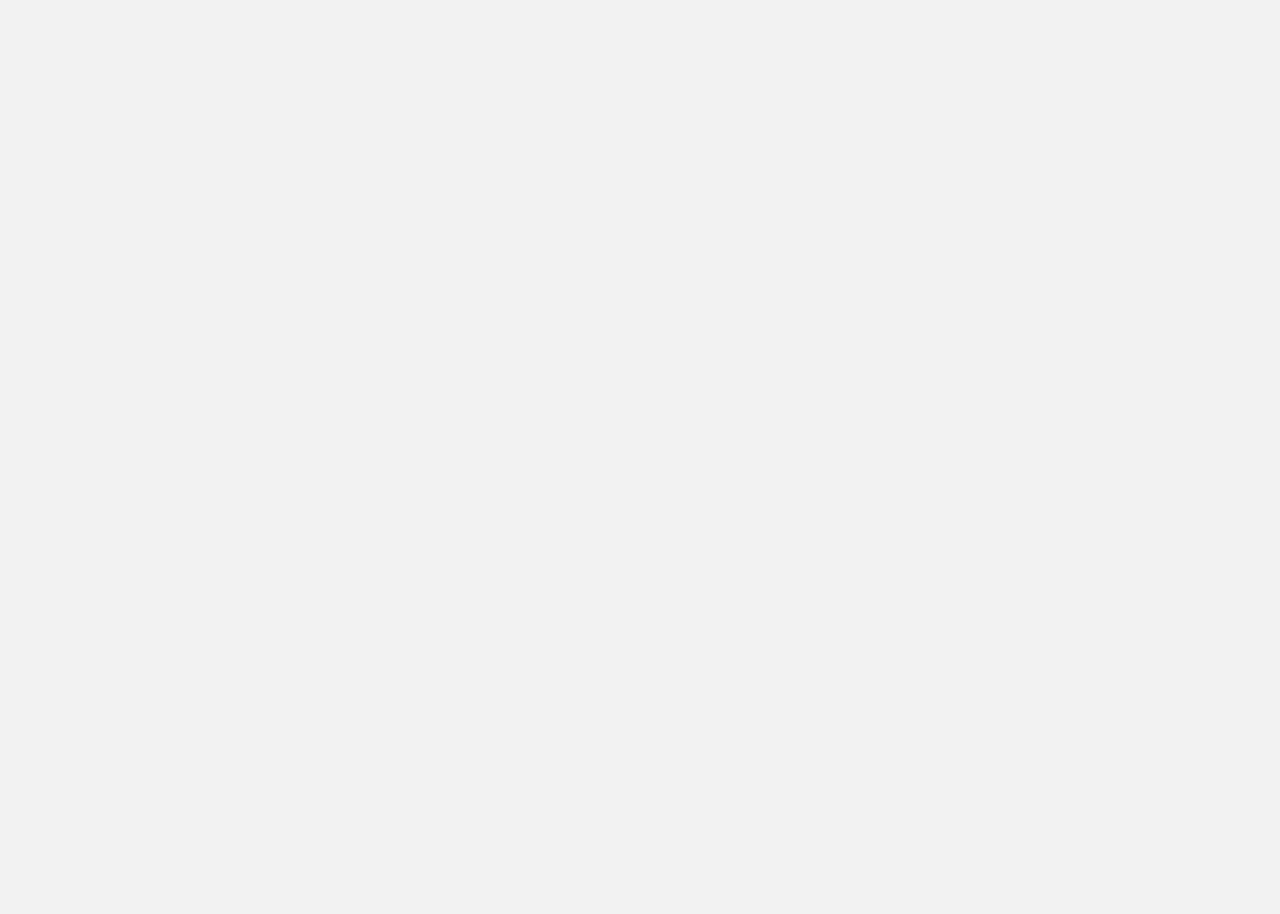
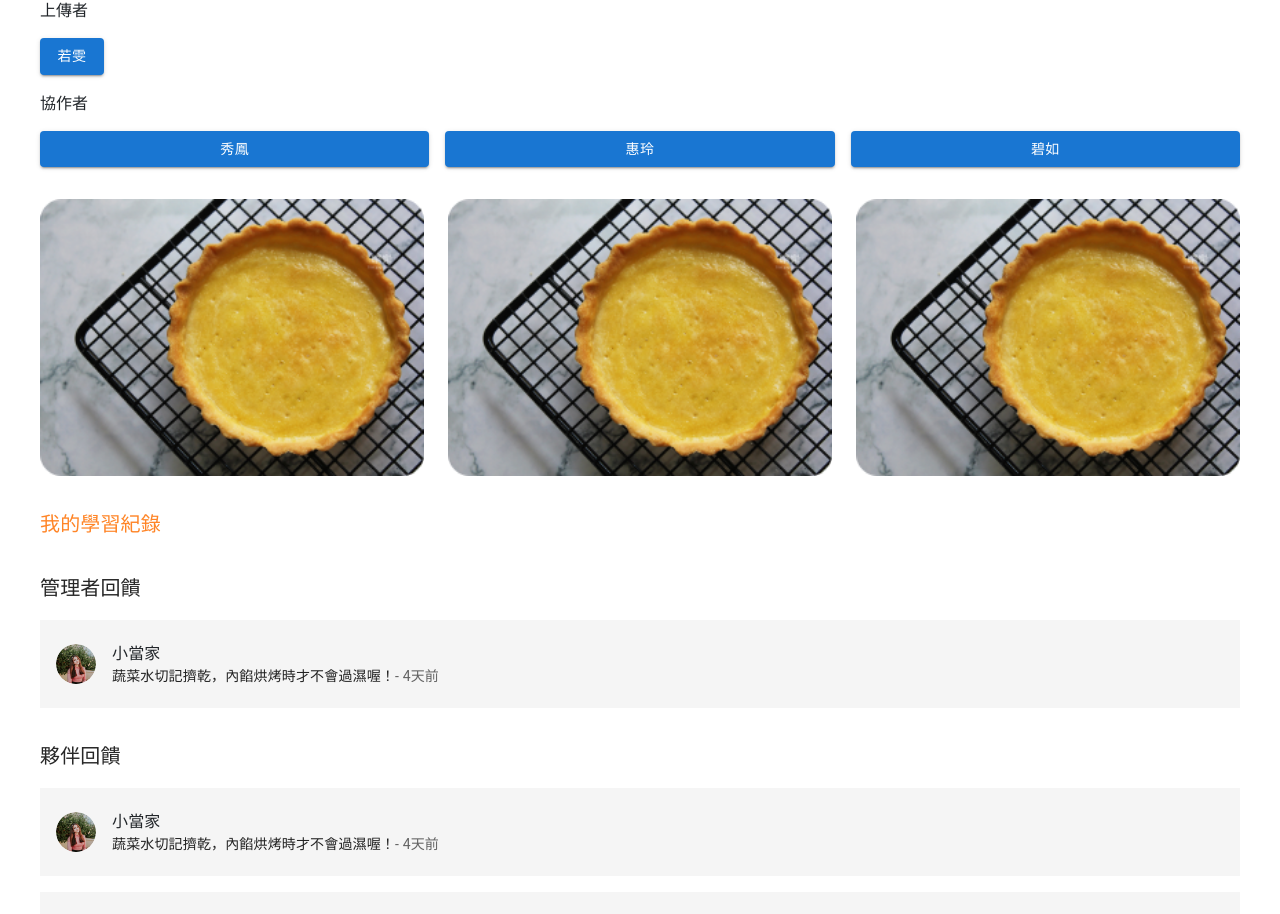
Before and after one commit to eCook125x/eCook_front-end, a React (Create React App) app: page /LearningRecord/TeamLR/TeamLR-Directions in a window 1280 px wide. Before the commit this address had no page. Shown: the part 211-1125 px from the top of the page. Before the commit the page ends 800 px from the top, so only its background shows below. Built offline with nearby package versions, Linux system fonts and the light colour scheme.

Commit message:
新增回饋頁面

```diff
--- a/src/App.js
+++ b/src/App.js
@@ -10,6 +10,7 @@ import SweetAndSavory from "./pages/SweetAndSavory/SweetAndSavory";
 import MealRecipes from "./pages/MealRecipes/MealRecipes";
 import LearningRecord from "./pages/LearningRecord/LearningRecord";
 import TeamLR from "./pages/TeamLR/TeamLR";
+import TeamLRDirections from "./pages/TeamLR-Directions/TeamLR-Directions";
 
 function App() {
   return (
@@ -45,6 +46,7 @@ function App() {
 
         <Route path='/LearningRecord' element={<LearningRecord />} />
         <Route path='/LearningRecord/TeamLR' element={<TeamLR />} />
+        <Route path='/LearningRecord/TeamLR/TeamLR-Directions' element={<TeamLRDirections />} />
 
       </Routes>
     </Router>
--- /dev/null
+++ b/src/pages/TeamLR-Directions/TeamLR-Directions.js
@@ -0,0 +1,162 @@
+import React from "react"
+import './TeamLR-Directions.css'
+import Appbar from "../../components/Appbar/Appbar/Appbar";
+
+import Typography from '@mui/material/Typography';
+import Box from '@mui/material/Box';
+import Grid from '@mui/material/Grid';
+import CardMedia from '@mui/material/CardMedia';
+import { Button } from '@mui/material';
+
+import ListItem from '@mui/material/ListItem';
+import ListItemText from '@mui/material/ListItemText';
+import ListItemAvatar from '@mui/material/ListItemAvatar';
+import Avatar from '@mui/material/Avatar';
+
+import image01 from '../../images/TeamLRDirections/01.png';
+import image10 from '../../images/MealRecipes/10.png';
+
+function TeamLRDirections() {
+
+    return (
+        <>
+            <Appbar />
+
+            <Box container sx={{ px:5, backgroundColor:'#FFF', pt:8 }}>
+                <Typography variant="h5" gutterBottom component="div" align="center" sx={{ fontWeight: 'normal', m: 1, p: 2 }}>
+                    查閱團隊學習記錄
+                </Typography>
+
+                <Typography sx={{ mb:2, pb:2 }} variant="h5" className="step">
+                味噌蔬食鹹派
+                </Typography>
+
+                <Box textAlign='left'>
+                    <p>上傳者</p>
+                    <Button variant="contained" sx={{ mb:2 }}>若雯</Button>
+                    <p>協作者</p>
+                    <Grid container spacing={2} direction="row">
+                        <Grid item xs={4}><Button className="full-width" variant="contained">秀鳳</Button></Grid>
+                        <Grid item xs={4}><Button className="full-width" variant="contained">惠玲</Button></Grid>
+                        <Grid item xs={4}><Button className="full-width" variant="contained">碧如</Button></Grid>
+                    </Grid>
+                </Box>
+
+                <Grid container spacing={3} sx={{ my:1, mb:4 }}>
+                    <Grid item xs={4}>
+                        <CardMedia
+                            component="img"
+                            height="auto"
+                            image={image01}
+                            alt="定食套餐"
+                        />
+                    </Grid>
+                    <Grid item xs={4}>
+                        <CardMedia
+                            component="img"
+                            height="auto"
+                            image={image01}
+                            alt="定食套餐"
+                        />
+                    </Grid>
+                    <Grid item xs={4}>
+                        <CardMedia
+                            component="img"
+                            height="auto"
+                            image={image01}
+                            alt="定食套餐"
+                        />
+                    </Grid>
+                </Grid>
+
+                <Typography sx={{ mb:2, pb:2 }} variant="h6" className="orange">
+                我的學習紀錄
+                </Typography>
+
+                <Typography sx={{ mb:2}} variant="h6">
+                管理者回饋
+                </Typography>
+
+                <ListItem alignItems="flex-start" sx={{ mb:4, py:2 }} className="list">
+                    <ListItemAvatar>
+                    <Avatar alt="Remy Sharp" src={image10} />
+                    </ListItemAvatar>
+                    <ListItemText
+                    primary="小當家"
+                    secondary={
+                        <React.Fragment>
+                        <Typography
+                            sx={{ display: 'inline' }}
+                            component="span"
+                            variant="body2"
+                            color="text.primary"
+                        >
+                            蔬菜水切記擠乾，內餡烘烤時才不會過濕喔！
+                        </Typography>
+                        {"- 4天前"}
+                        </React.Fragment>
+                    }
+                    />
+                </ListItem>
+
+                <Typography sx={{ mb:2}} variant="h6">
+                夥伴回饋
+                </Typography>
+
+                <ListItem alignItems="flex-start" sx={{ mb:2, py:2 }} className="list">
+                    <ListItemAvatar>
+                    <Avatar alt="Remy Sharp" src={image10} />
+                    </ListItemAvatar>
+                    <ListItemText
+                    primary="小當家"
+                    secondary={
+                        <React.Fragment>
+                        <Typography
+                            sx={{ display: 'inline' }}
+                            component="span"
+                            variant="body2"
+                            color="text.primary"
+                        >
+                            蔬菜水切記擠乾，內餡烘烤時才不會過濕喔！
+                        </Typography>
+                        {"- 4天前"}
+                        </React.Fragment>
+                    }
+                    />
+                </ListItem>
+                <ListItem alignItems="flex-start" sx={{ mb:4, py:2 }} className="list">
+                    <ListItemAvatar>
+                    <Avatar alt="Remy Sharp" src={image10} />
+                    </ListItemAvatar>
+                    <ListItemText
+                    primary="小當家"
+                    secondary={
+                        <React.Fragment>
+                        <Typography
+                            sx={{ display: 'inline' }}
+                            component="span"
+                            variant="body2"
+                            color="text.primary"
+                        >
+                            蔬菜水切記擠乾，內餡烘烤時才不會過濕喔！
+                        </Typography>
+                        {"- 4天前"}
+                        </React.Fragment>
+                    }
+                    />
+                </ListItem>
+
+                <Typography sx={{ mb:2}} variant="h6" color={Error}>
+                我想回饋
+                </Typography>
+
+                <Box textAlign='right' sx={{ mb:4 }}>
+                    <Button variant="contained" className="" style={{ backgroundColor: '#FF8527' }}>送出</Button>
+                </Box>
+            </Box>
+        </>
+
+    );
+}
+
+export default TeamLRDirections
--- a/src/pages/TeamLR/TeamLR.js
+++ b/src/pages/TeamLR/TeamLR.js
@@ -73,7 +73,7 @@ function TeamLR() {
                             </Box>
                         </CardContent>
                         <CardActions className="center">
-                            <Button variant="contained" style={{ backgroundColor: '#FF8527' }}>查看更多</Button>
+                            <Button variant="contained" style={{ backgroundColor: '#FF8527' }} href="/LearningRecord/TeamLR/TeamLR-Directions">查看更多</Button>
                         </CardActions>
                     </Card>
                 </Grid>
```
Also changed, not shown: src/images/TeamLRDirections/01.png (added), src/pages/TeamLR-Directions/TeamLR-Directions.css (added).
